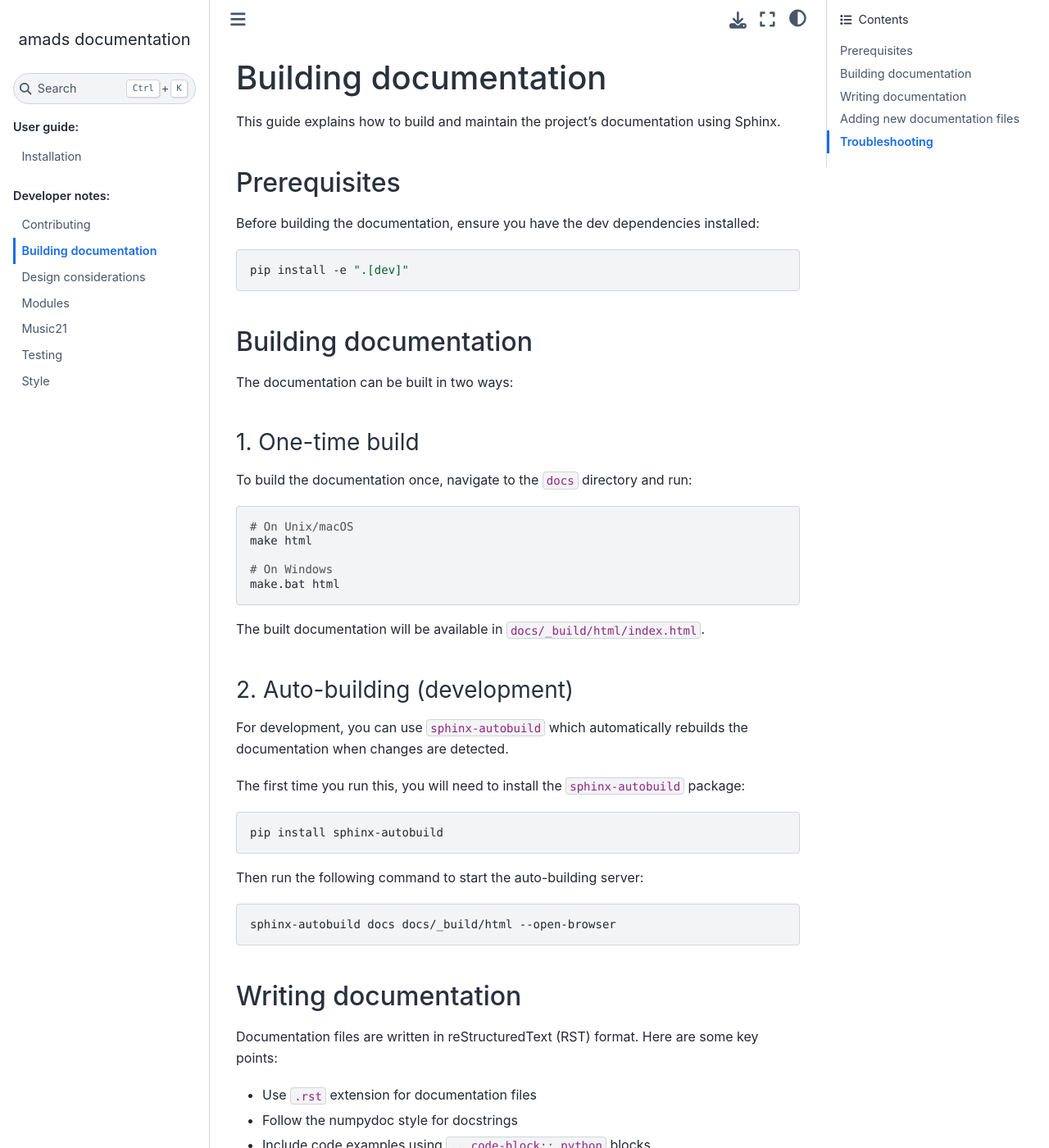
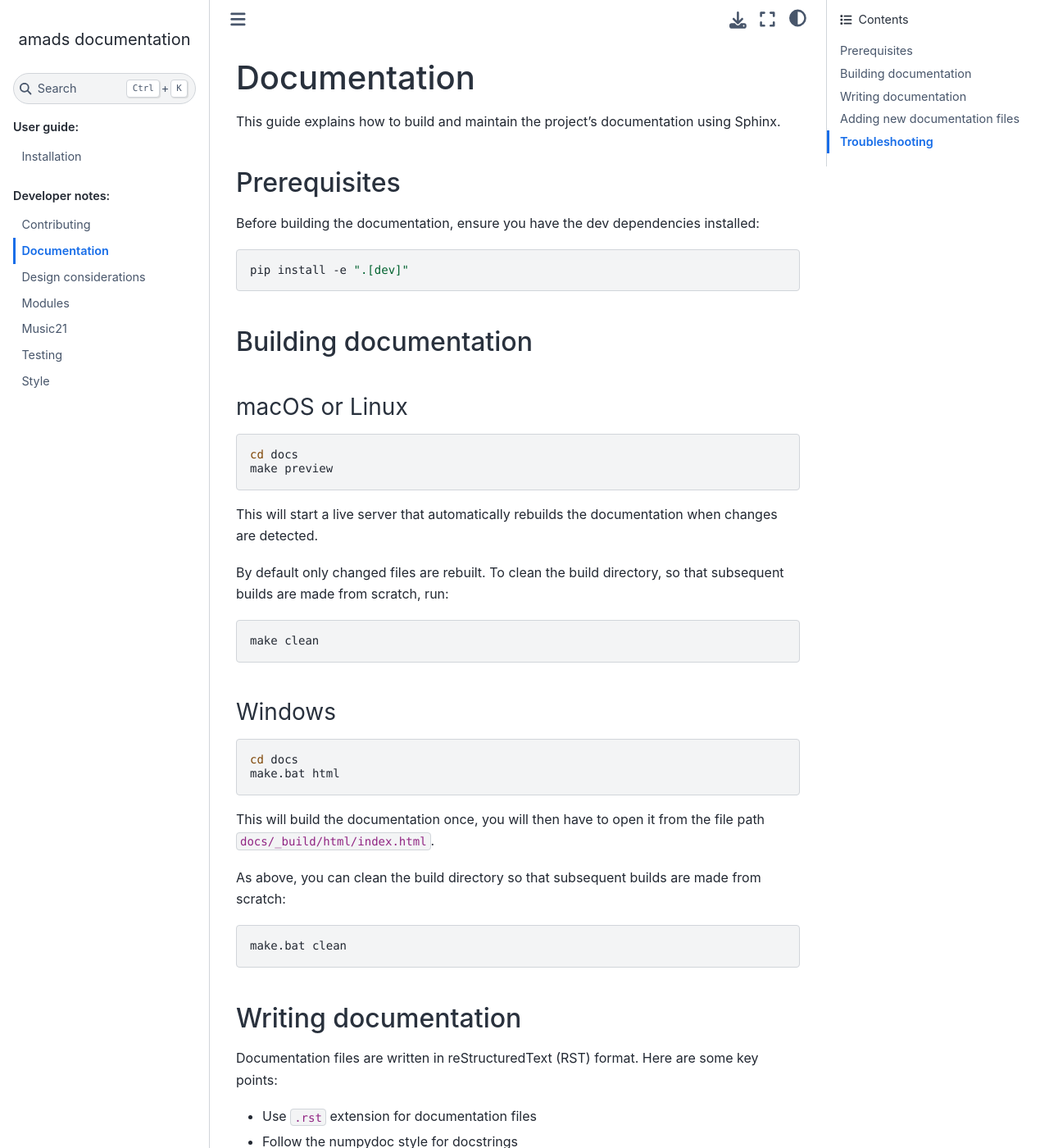
Before and after one commit to sachadavies/amads, a Sphinx documentation site: the page built from docs/developer_notes/documentation.rst, in a window 1280 px wide and 1400 px high. Shown: the whole window at 82% size. Built offline with Sphinx 7.4.7 and the Sphinx Book theme 1.1.4, drawn with Linux system fonts in a browser that asks for light colours; pages that are not in the unit, such as notebooks, are missing from menus.

Commit message:
Better doc building

```diff
--- a/docs/developer_notes/building_docs.rst
+++ b/docs/developer_notes/documentation.rst
@@ -1,5 +1,5 @@
-Building documentation
-======================
+Documentation
+=============
 
 This guide explains how to build and maintain the project's documentation using Sphinx.
 
@@ -15,40 +15,38 @@ Before building the documentation, ensure you have the dev dependencies installe
 Building documentation
 ----------------------
 
-The documentation can be built in two ways:
-
-1. One-time build
-~~~~~~~~~~~~~~~~~
-
-To build the documentation once, navigate to the ``docs`` directory and run:
+macOS or Linux
+~~~~~~~~~~~~~~
 
 .. code-block:: bash
 
-    # On Unix/macOS
-    make html
+    cd docs
+    make preview
 
-    # On Windows
-    make.bat html
+This will start a live server that automatically rebuilds the documentation when changes are detected.
 
-The built documentation will be available in ``docs/_build/html/index.html``.
-
-2. Auto-building (development)
-~~~~~~~~~~~~~~~~~~~~~~~~~~~~~~
-
-For development, you can use ``sphinx-autobuild`` which automatically rebuilds the
-documentation when changes are detected.
-
-The first time you run this, you will need to install the ``sphinx-autobuild`` package:
+By default only changed files are rebuilt. To clean the build directory, so that subsequent builds are made from scratch, run:
 
 .. code-block:: bash
 
-    pip install sphinx-autobuild
+    make clean
 
-Then run the following command to start the auto-building server:
+Windows
+~~~~~~~
 
 .. code-block:: bash
 
-    sphinx-autobuild docs docs/_build/html --open-browser
+    cd docs
+    make.bat html
+
+This will build the documentation once, you will then have to open it from the file path ``docs/_build/html/index.html``.
+
+As above, you can clean the build directory so that subsequent builds are made from scratch:
+
+.. code-block:: bash
+
+    make.bat clean
+
 
 Writing documentation
 ---------------------
--- a/docs/index.rst
+++ b/docs/index.rst
@@ -23,7 +23,7 @@ For the source code, visit the `GitHub repository <https://github.com/music-comp
    :hidden:
 
    developer_notes/contributing
-   developer_notes/building_docs
+   developer_notes/documentation
    developer_notes/design
    developer_notes/modules
    developer_notes/music21
```
Also changed, not shown: 1 other file.
